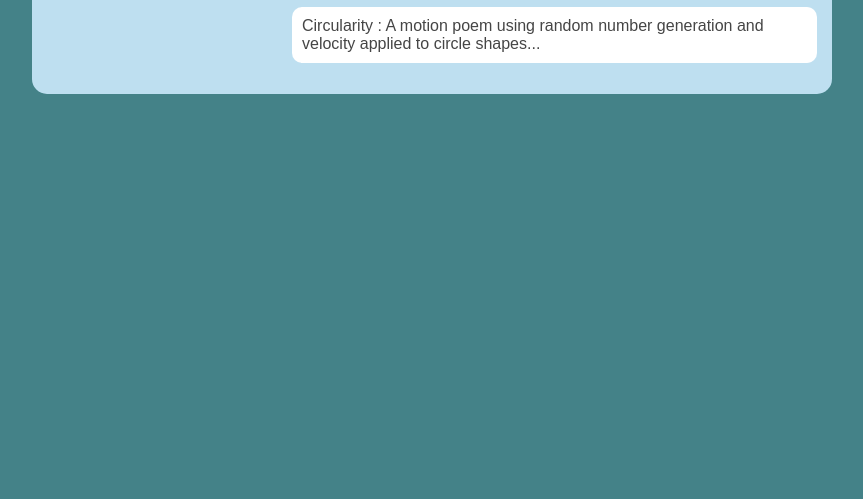
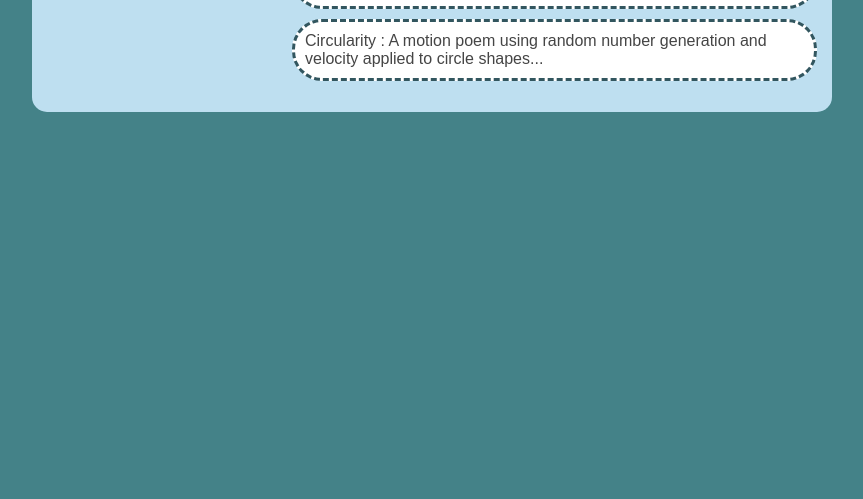
Before and after one commit to Victor3701/victor.github.io, a plain HTML site: page portfolio.html in a window 1280 px wide. Shown: the part 301-800 px from the top of the page, without its empty margins (208-1071 px from the left). Drawn offline with Linux system fonts and the light colour scheme.

Commit message:
add index.html and css files

```diff
--- a/style.css
+++ b/style.css
@@ -79,7 +79,9 @@ h3 {
 #portfolio li {
     background: #fff;
     padding: 10px;
-    border-radius: 10px;
+    border-radius: 30px;
+    border-style: dashed;
+    border-color: #32565f;
     margin-bottom: 10px;
 }
 
```
Also changed, not shown: index.html (+3 -1 lines).
